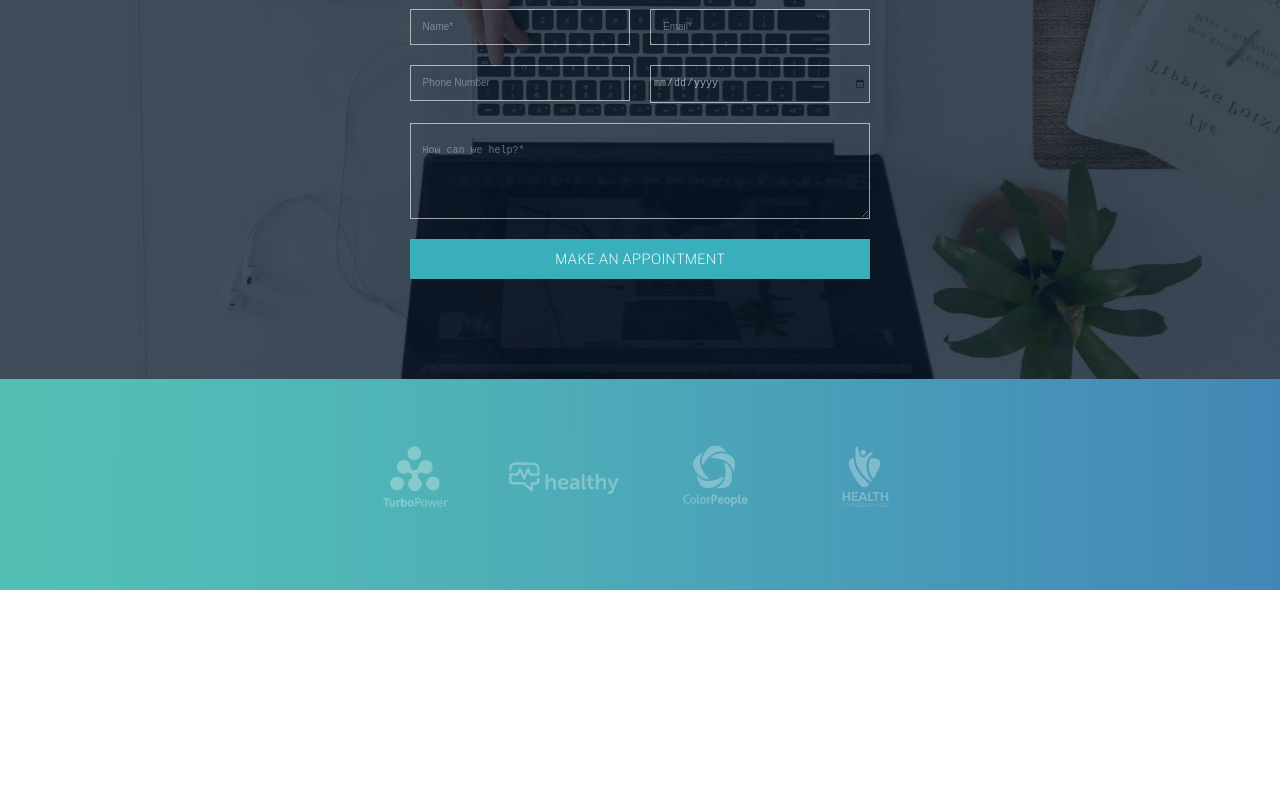
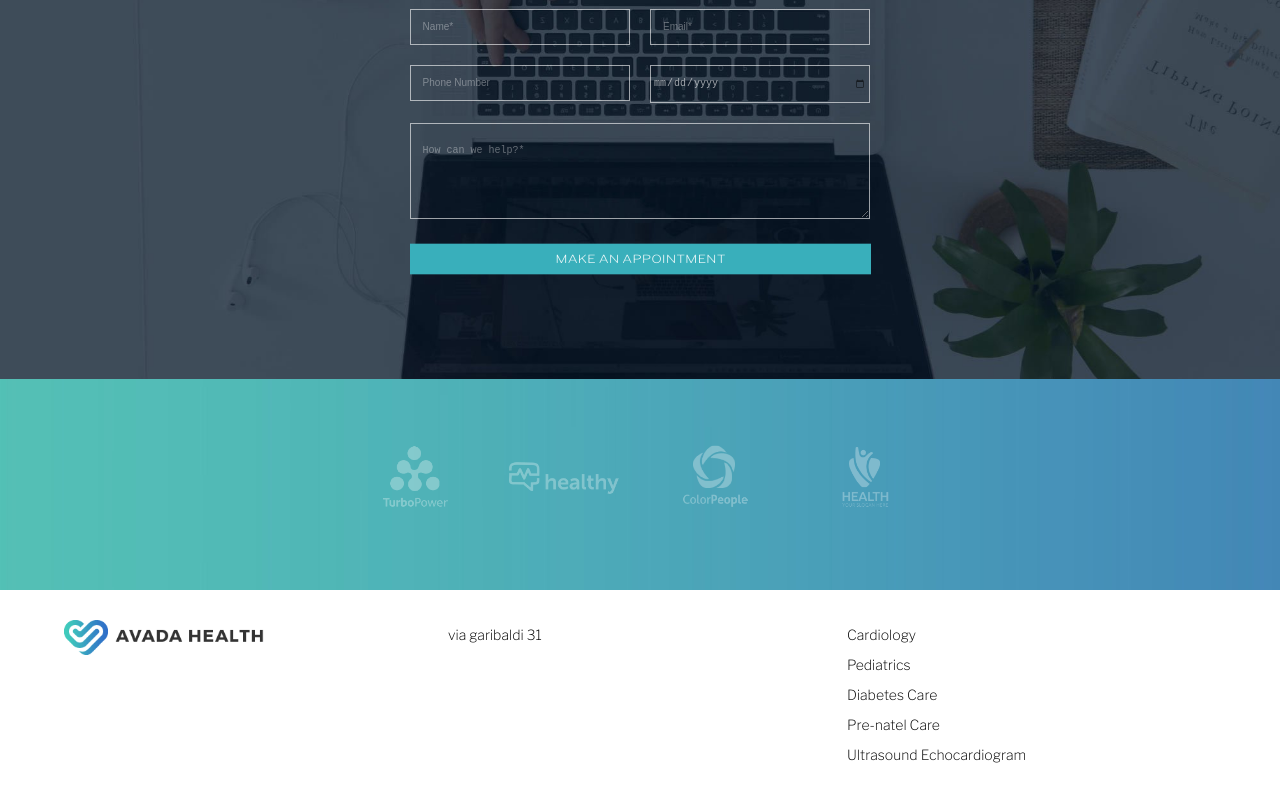
Before and after one commit to dbonafin/proj-html-vuejs, a Vue app: page / in a window 1280 px wide. Shown: the part 4162-4962 px from the top of the page. Before the commit the page ends 4752 px from the top, so only its background shows below. Built offline with nearby package versions, Linux system fonts and the light colour scheme.

Commit message:
footer links json added, page footer started

```diff
--- a/src/App.vue
+++ b/src/App.vue
@@ -14,16 +14,14 @@
 
     <!-- Here will be the global main section (all the main sections are sub-components of MainSection) -->
     <main>
-
       <MainSection/>
-
     </main>
 
     <!-- Here will be the footer section -->
     <footer>
       <!-- Top footer (three columns) -->
-
       <!-- Bottom footer (ul inline-block) -->
+      <PageFooter :footerLinks="footerLinks"/>
     </footer>
 
   </div>
@@ -33,15 +31,22 @@
 <script>
 
   import NavLinks from './data/NavLinks.json';
+  import FooterLinks from './data/FooterLinks.json'
   import PageHeader from './components/PageHeader.vue';
   import MainSection from './components/MainSection.vue';
+  import PageFooter from './components/PageFooter.vue';
 
   export default {
     name: 'App',
-    components: { PageHeader, MainSection },
+    components: {
+      PageHeader,
+      MainSection,
+      PageFooter
+    },
     data() {
       return {
-        navLinks: NavLinks
+        navLinks: NavLinks,
+        footerLinks: FooterLinks
       }
     }
   }
--- a/src/components/MainSection.vue
+++ b/src/components/MainSection.vue
@@ -20,7 +20,6 @@
         <MakeAppointment/>
 
         <!-- Avada partners section -->
-        <!-- Brand partners to show while scrolling (overflow x) -->
         <BrandPartners/>
     </section>
 
--- a/src/components/MakeAppointment.vue
+++ b/src/components/MakeAppointment.vue
@@ -168,8 +168,8 @@
         .color-btn {
             width: 100%;
             background-color: $brand-main-color;
+            transform: rotateX(40deg);
         }
-
     }
 
 </style>
--- /dev/null
+++ b/src/components/PageFooter.vue
@@ -0,0 +1,73 @@
+<template>
+
+  <div class="total-footer">
+
+    <!-- Top area of the header -->
+    <div class="top-footer large-container">
+
+        <div class="informations col">
+            <div class="logo">
+                <img src="../assets/images/medical_logo_1x_dark.png" alt="avada health logo">
+            </div>
+        </div>
+
+        <div class="contacts col">
+            via garibaldi 31
+        </div>
+
+        <div class="navigation col">
+
+            <ul>
+                <li v-for="(link,index) in footerLinks" :key="index">
+                    <a :href="link.url">{{link.name}}</a>
+                </li>
+            </ul>
+
+        </div>
+
+    </div>
+
+  </div>
+
+</template>
+
+<script>
+
+export default {
+  name: 'PageFooter',
+  props: {footerLinks: Array}
+}
+</script>
+
+<style lang="scss" scoped>
+
+  @import "../style/common.scss";
+
+  .top-footer {
+    display: flex;
+    justify-content: space-between;
+    padding: 30px 0;
+        img {
+        width: 200px;
+        }
+        .col {
+            width: calc(100% / 3);
+        }
+        .navigation {
+            display: flex;
+            font-size: 12px;
+            ul {
+                display: block;
+                li {
+                    list-style-type: none;
+                    margin: 0 15px;
+                    a {
+                        text-decoration: none;
+                        color: inherit;
+                    }
+                }
+            }
+        }
+    }
+
+</style>
--- /dev/null
+++ b/src/data/FooterLinks.json
@@ -0,0 +1,22 @@
+[
+    {
+        "name": "Cardiology",
+        "url": "#"
+    },
+    {
+        "name": "Pediatrics",
+        "url": "#"
+    },
+    {
+        "name": "Diabetes Care",
+        "url": "#"
+    },
+    {
+        "name": "Pre-natel Care",
+        "url": "#"
+    },
+    {
+        "name": "Ultrasound Echocardiogram",
+        "url": "#"
+    }
+]
```
